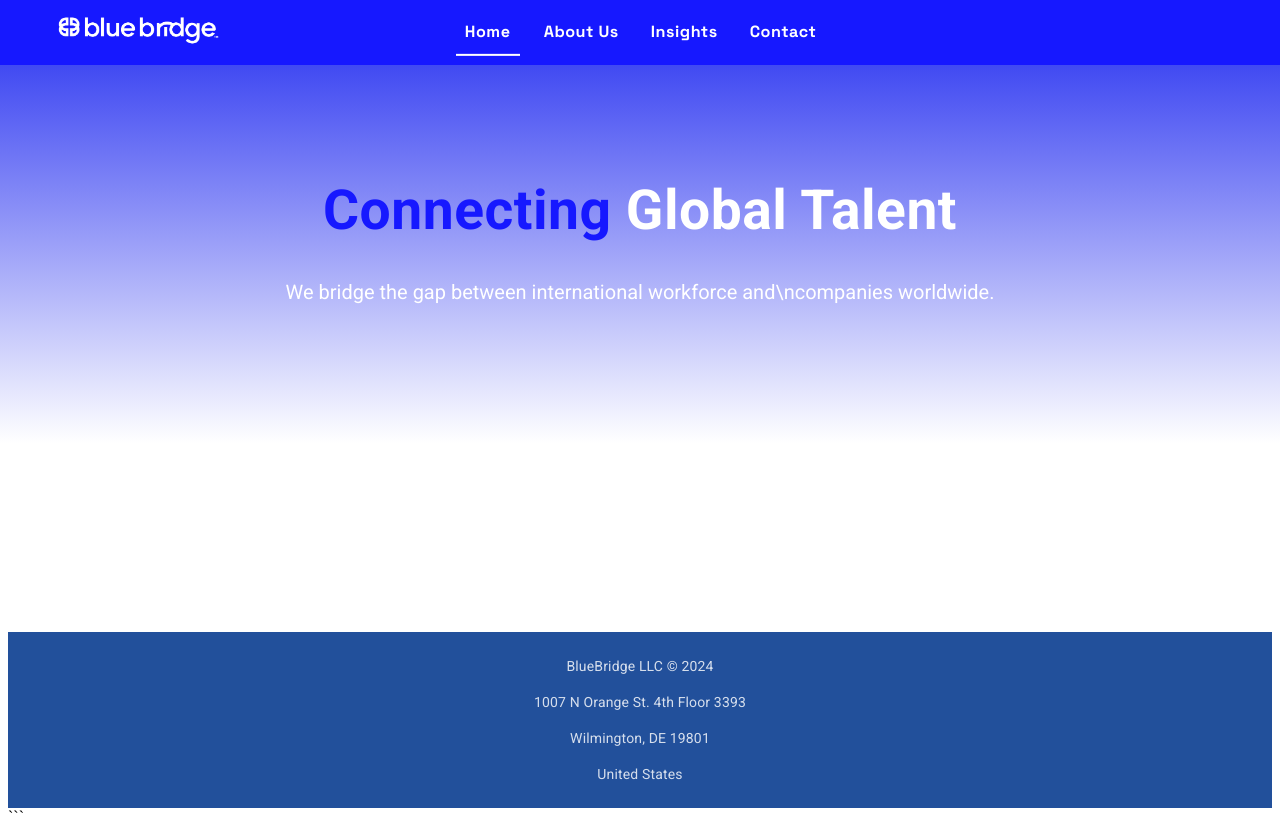
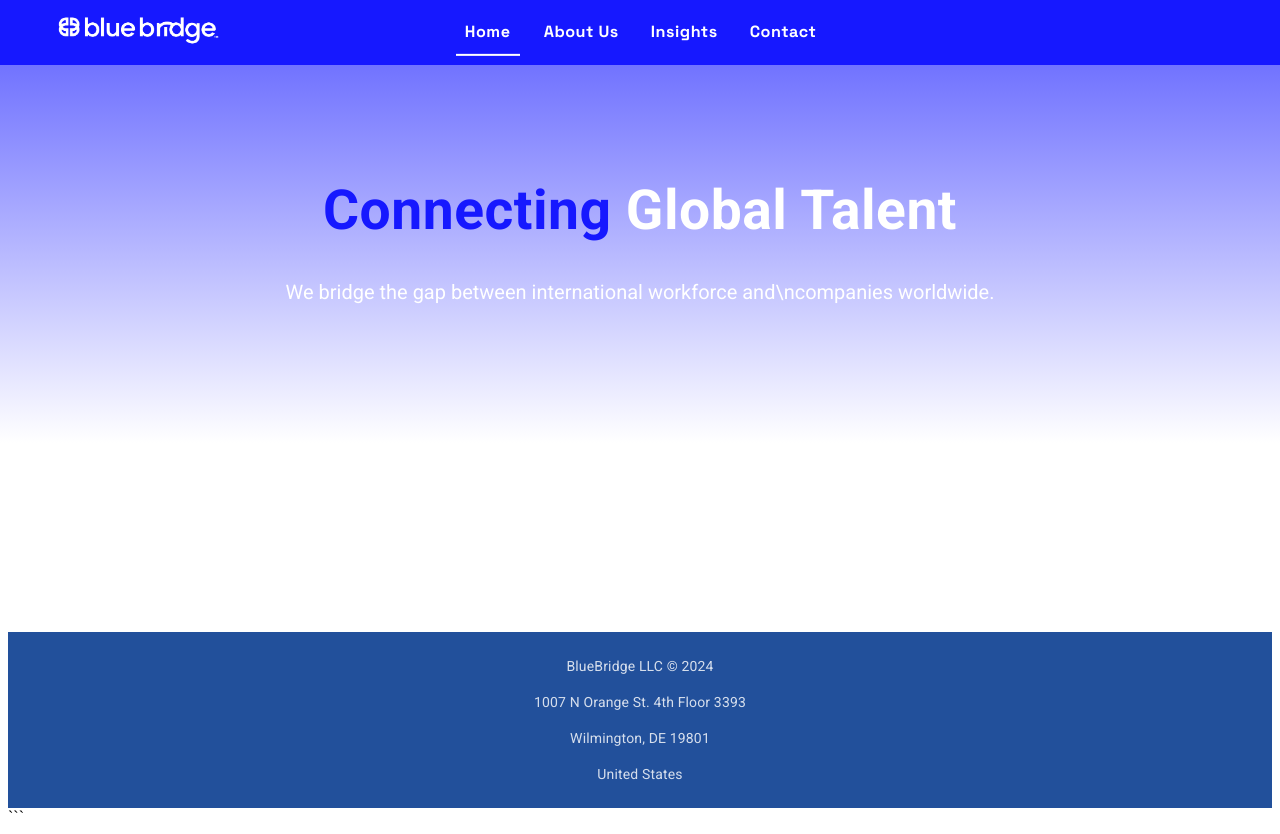
Before and after one commit to ddgrana2/bluebridge-landing, a React (Create React App) app: page / in a window 1280 px wide. Built offline with nearby package versions, Linux system fonts and the light colour scheme.

Commit message:
Update gradient colors and make them globally accessible

```diff
--- a/src/components/common/PageGradient.jsx
+++ b/src/components/common/PageGradient.jsx
@@ -1,12 +1,15 @@
 import { Box } from '@mui/material';
+import { useTheme } from '@mui/material/styles';
 
 function PageGradient() {
+  const theme = useTheme();
+
   return (
     <Box
       sx={{
         height: { xs: '450px', sm: '378px' },
         width: '100%',
-        background: 'linear-gradient(180deg, #414AF2 0%, #FFFFFF 100%)',
+        background: `linear-gradient(180deg, ${theme.custom.gradient.primary.start} 0%, ${theme.custom.gradient.primary.end} 100%)`,
         position: 'absolute',
         top: '65px',
         left: 0,
--- a/src/styles/theme.jsx
+++ b/src/styles/theme.jsx
@@ -48,7 +48,9 @@ const theme = createTheme({
   },
   palette: {
     primary: {
-      main: '#0B3D91',
+      main: '#1618FF',
+      light: '#4B4DFF',
+      lighter: '#7173FF'
     },
     background: {
       paper: '#FFFFFF',
@@ -100,6 +102,12 @@ const theme = createTheme({
       display: 'flex',
       alignItems: 'center',
       justifyContent: 'center'
+    },
+    gradient: {
+      primary: {
+        start: '#7173FF',
+        end: '#FFFFFF'
+      }
     }
   }
 });
```
